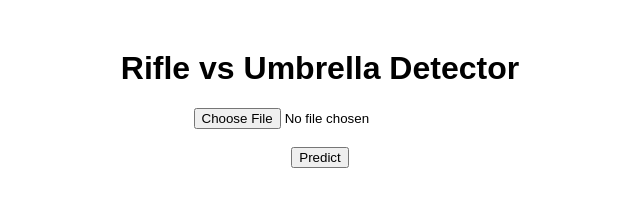
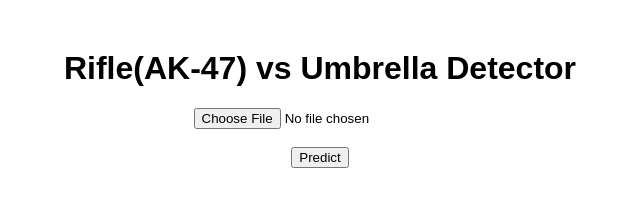
Before and after one commit to Daniel0001-star/Weapon-Classifier, a plain HTML site: page templates/index.html in a window 1280 px wide. Shown: the whole page, without its empty margins (320-960 px from the left). Drawn offline with Linux system fonts and the light colour scheme.

Commit message:
Update title to include 'AK-47' in index.html

```diff
--- a/templates/index.html
+++ b/templates/index.html
@@ -24,7 +24,7 @@
 
 <body>
 
-    <h1>Rifle vs Umbrella Detector</h1>
+    <h1>Rifle(AK-47) vs Umbrella Detector</h1>
 
     <input type="file" id="fileInput" accept="image/*">
     <br><br>
```
